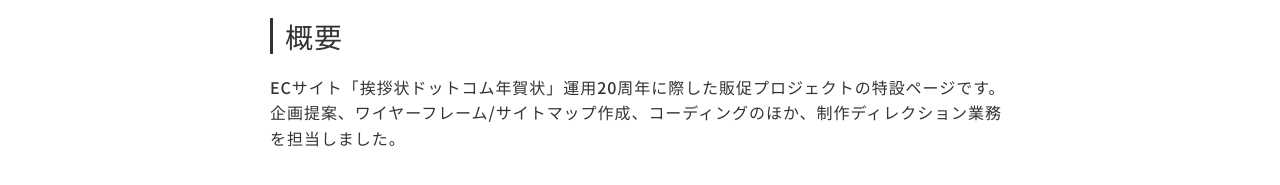
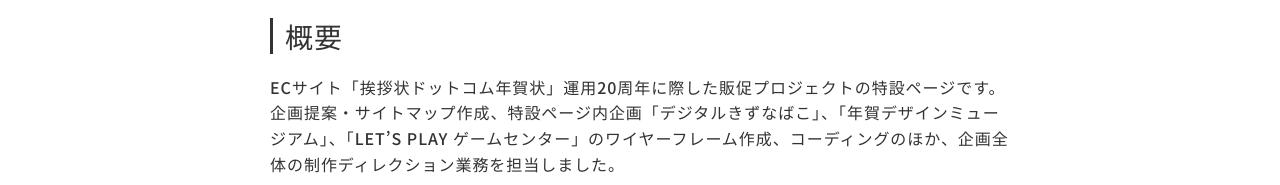
Before and after one commit to f-hatanaka/portforio, a plain HTML site: page works/works_08.html in a window 1280 px wide. Shown: the part 582-767 px from the top of the page. Drawn offline with nearby package versions, Linux system fonts and the light colour scheme; a web font is replaced by a local one.

Commit message:
no message

```diff
--- a/works/works_08.html
+++ b/works/works_08.html
@@ -60,7 +60,7 @@
             <h3 class="project__comment-title">概要</h3>
             <p class="project__comment-desc">
               ECサイト「挨拶状ドットコム年賀状」運用20周年に際した販促プロジェクトの特設ページです。<br>
-              企画提案、ワイヤーフレーム/サイトマップ作成、コーディングのほか、制作ディレクション業務を担当しました。
+              企画提案・サイトマップ作成、特設ページ内企画「デジタルきずなばこ」、「年賀デザインミュージアム」、「LET’S PLAY ゲームセンター」のワイヤーフレーム作成、コーディングのほか、企画全体の制作ディレクション業務を担当しました。
             </p>
           </div>
           <div class="project__comment">
```
